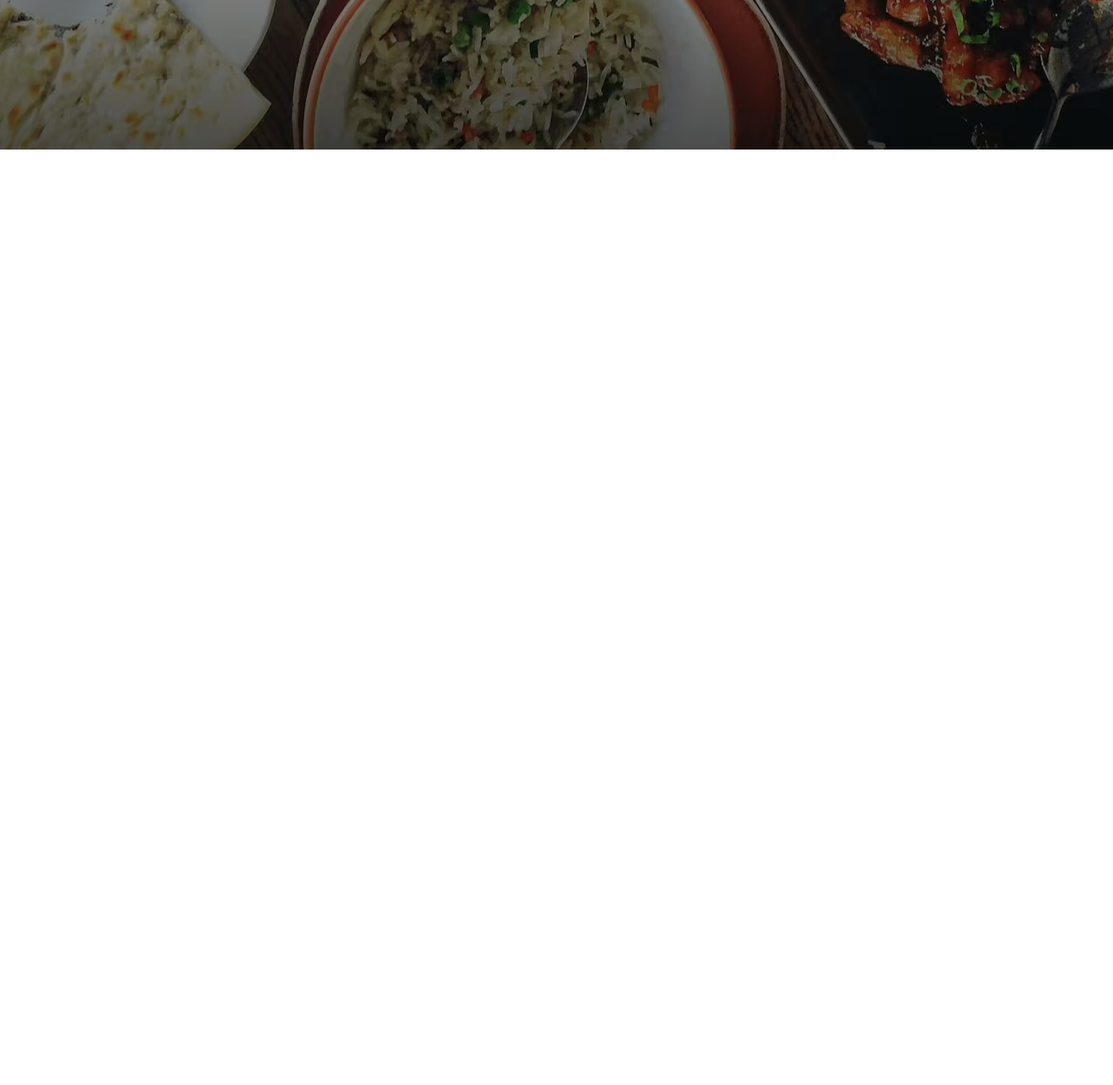
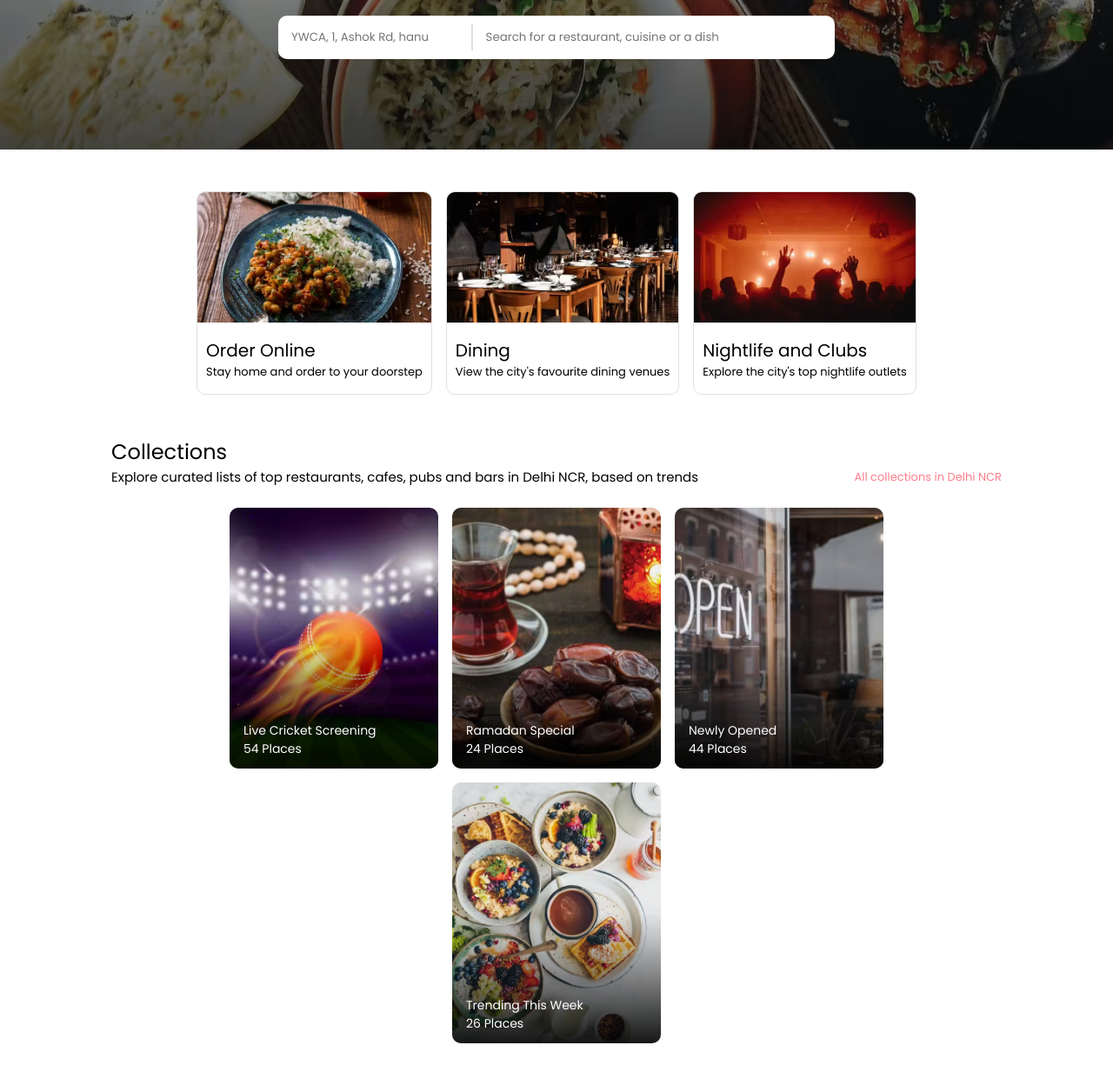
Before and after one commit to abin02/zomato-landing-page, a plain HTML site: page index.html in a window 1280 px wide. Shown: the part 308-1556 px from the top of the page at 87% size. Before the commit the page ends 800 px from the top, so only its background shows below. Drawn offline with Linux system fonts and the light colour scheme.

Commit message:
Completed offer and collections section

```diff
--- a/index.html
+++ b/index.html
@@ -5,6 +5,7 @@
     <meta charset="UTF-8">
     <meta http-equiv="X-UA-Compatible" content="IE=edge">
     <meta name="viewport" content="width=device-width, initial-scale=1.0">
+    <link rel="icon" type="image/x-icon" href="images/icon.png">
     <link rel="stylesheet" href="style.css">
     <link rel="stylesheet" href="https://cdnjs.cloudflare.com/ajax/libs/font-awesome/6.1.1/css/all.min.css"
         integrity="sha512-KfkfwYDsLkIlwQp6LFnl8zNdLGxu9YAA1QvwINks4PhcElQSvqcyVLLD9aMhXd13uQjoXtEKNosOWaZqXgel0g=="
@@ -34,6 +35,72 @@
                 </div>
             </nav>
         </header>
+        <div class="hero_section_container">
+            <img class="hero_section_logo" src="images/heroSectionLogo.png" alt="Zomato logo">
+            <h1 class="hero_section_title">Deliver the best food & drinks in Delhi NCR</h1>
+            <div class="hero_section_input_container">
+                <input class="input_container_location" type="text" placeholder="YWCA, 1, Ashok Rd, hanu">
+                <input class="input_container_search" type="text" placeholder="Search for a restaurant, cuisine or a dish">
+            </div>
+        </div>
+    </section>
+    <section class="container we_offer">
+        <div class="card">
+            <img src="images/item1.png" alt="plate of food">
+            <h2>Order Online</h2>
+            <p>Stay home and order to your doorstep</p>
+        </div>
+        <div class="card">
+            <img src="images/item2.png" alt="Restaurant">
+            <h2>Dining</h2>
+            <p>View the city's favourite dining venues</p>
+        </div>
+        <div class="card">
+            <img src="images/item3.png" alt="Party and facny lights">
+            <h2>Nightlife and Clubs</h2>
+            <p>Explore the city's top nightlife outlets</p>
+        </div>
+    </section>
+    <section class="container collections">
+        <h1>Collections</h1>
+        <div class="sub_heading_container">
+            <span>Explore curated lists of top restaurants, cafes, pubs and bars in Delhi NCR, based on trends</span>
+            <span>All collections in Delhi NCR</span>
+        </div>
+        <div class="collections_card_container">
+
+            <div class="card card1">
+                <div class="overlay"></div>
+                <div class="content">
+                    <h4>Live Cricket Screening</h4>
+                    <span>54 Places</span>
+                </div>
+            </div>
+
+            <div class="card card2">
+                <div class="overlay"></div>
+                <div class="content">
+                    <h4>Ramadan Special</h4>
+                    <span>24 Places</span>
+                </div>
+            </div>
+
+            <div class="card card3">
+                <div class="overlay"></div>
+                <div class="content">
+                    <h4>Newly Opened</h4>
+                    <span>44 Places</span>
+                </div>
+            </div>
+
+            <div class="card card4">
+                <div class="overlay"></div>
+                <div class="content">
+                    <h4>Trending This Week</h4>
+                    <span>26 Places</span>
+                </div>
+            </div>
+        </div>
     </section>
 </body>
 
--- a/style.css
+++ b/style.css
@@ -10,7 +10,7 @@
     color: white;
     min-height: 60vh;
     background-position: center;
-    background-color: cover;
+    background-size: cover;
 }
 
 .navbar {
@@ -40,6 +40,53 @@
     align-items: center;
     justify-content: center;
 }
+
+.hero_section_container{
+    display: flex;
+    flex-direction: column;
+    align-items: center;
+    justify-content: center;
+    height: calc(60vh - 60px);
+    gap: 32px;
+}
+
+.hero_section_logo {
+    width: 250px;
+}
+
+.hero_section_title {
+    text-align: center;
+    font-size: 30px;
+    font-weight: 400;
+}
+
+.hero_section_input_container {
+    background-color: white;
+    padding: 10px;
+    border-radius: 10px;
+    display: flex;
+    gap: 10px;
+    align-items: center;
+    justify-content: center;
+    width: 50%;
+}
+
+.input_container_location,
+.input_container_search {
+    padding: 5px;
+    border: none;
+    outline: none;
+}
+
+.input_container_search {
+    width: 65%;
+}
+
+.input_container_location {
+    width: 35%;
+    border-right: 2px solid #e0e0e0;
+}
+
 @media only screen and (max-width: 600px) {
 
     .navbar_menu_container .link{
@@ -57,4 +104,148 @@
     .hero_section{
         min-width: 80vh;
     }
+
+    .hero_section_input_container {
+        flex-direction: column;
+        background-color: transparent;
+        width: 100%;
+    }
+
+    .input_container_location,
+    .input_container_search {
+        padding: 15px;
+        border: none;
+        border-radius: 10px;
+        width: 90%;
+    }
+
+    .hero_section_container {
+        height: calc(80vh - 60px);
+    }
+
+    .input_container_search{
+        border:none;
+    }
 }
+
+.container {
+    margin: 48px auto;
+    width: 80%;
+}
+
+.we_offer {
+    display: flex;
+    flex-wrap: wrap;
+    gap: 16px;
+    align-items: center;
+    justify-content: center;
+}
+
+.we_offer .card{
+    border-radius: 10px;
+    overflow: hidden;
+    border: 1px solid #e0e0e0 ;
+    transition: 300ms;
+}
+
+.we_offer .card img{
+    width: 100%;
+    height: 150px;
+    object-fit: cover;
+    object-position: center;
+}
+
+.we_offer .card h2{
+    padding: 10px 10px 0 10px;
+    font-size: 20px;
+    font-weight: 400;
+}
+
+.we_offer .card p{
+    font-size: 13px;
+    padding: 0px 10px 15px 10px;
+}
+
+.we_offer .card:hover{
+    transform: scale(1.05);
+}
+
+.collections h1{
+    font-weight: 400;
+}
+
+.collections .sub_heading_container{
+    font-size: 15px;
+    display: flex;
+    justify-content: space-between;
+    align-items: center;
+    flex-wrap: wrap;
+    gap: 16px;
+}
+
+.sub_heading_container span:nth-child(2){
+    color: #ff7e8b;
+    font-size: 13px;
+}
+
+.collections_card_container{
+    display: flex;
+    align-items: center;
+    justify-content: center;
+    flex-wrap: wrap;
+    gap: 16px;
+    margin: 24px;
+}
+
+.collections_card_container .card{
+    height: 300px;
+    min-width: 240px;
+    background-position: center;
+    background-size: cover;
+    border-radius: 10px;
+    position: relative;
+}
+
+.card1{
+    background-image: url(images/collection1.jpg);
+}
+
+.card2{
+    background-image: url(images/collection2.jpg);
+}
+
+.card3{
+    background-image: url(images/collection3.jpg);
+}
+
+.card4{
+    background-image: url(images/collection4.jpg);
+}
+
+.overlay{
+    background: linear-gradient(
+        0deg,
+        rgba(0,0,0,0.9) 0%,
+        rgba(0,0,0,0.05) 50%,
+        rgba(0,0,0,0.05) 85%
+    );
+    width: 100%;
+    height: 100%;
+    display: absolute;
+    top: 0;
+    left: 0;
+    border-radius: 10px;
+}
+
+.collections_card_container .card .content{
+    position: absolute;
+    bottom: 0;
+    left: 0;
+    color: white;
+    padding: 12px 16px;
+    font-size: 14px;
+}
+
+.content h4{
+    font-weight: 400;
+}
```
Also changed, not shown: images/icon.png (added).
